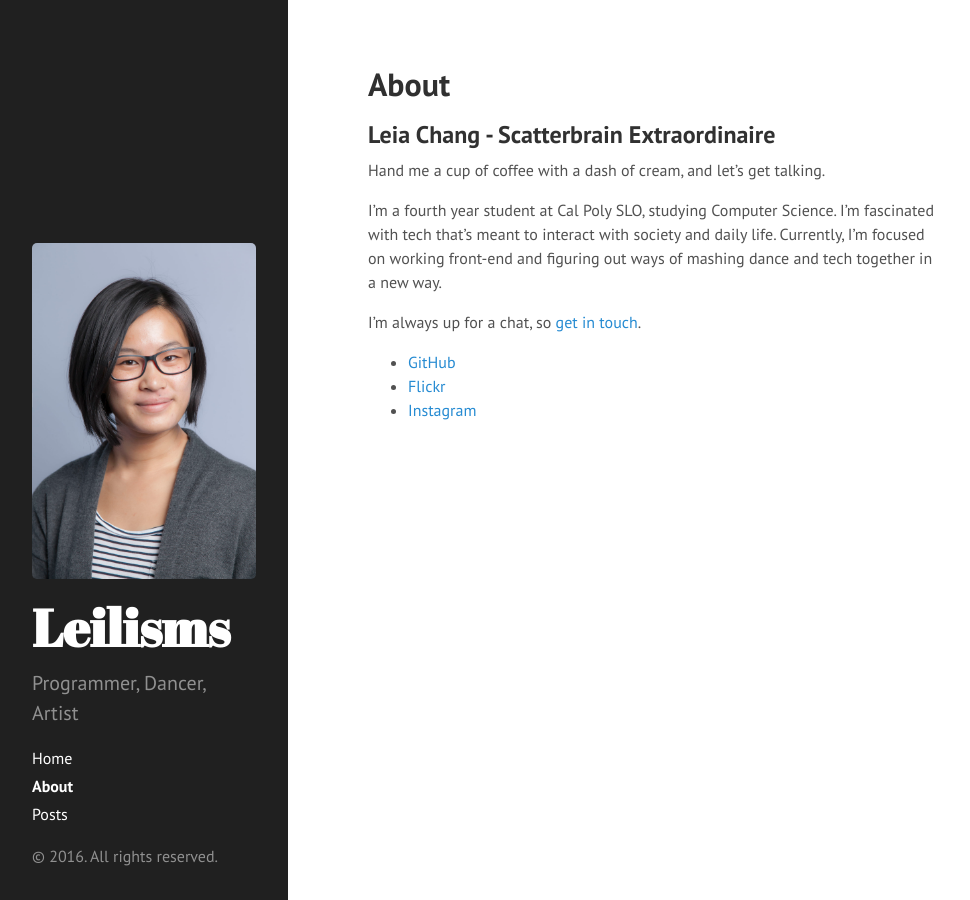
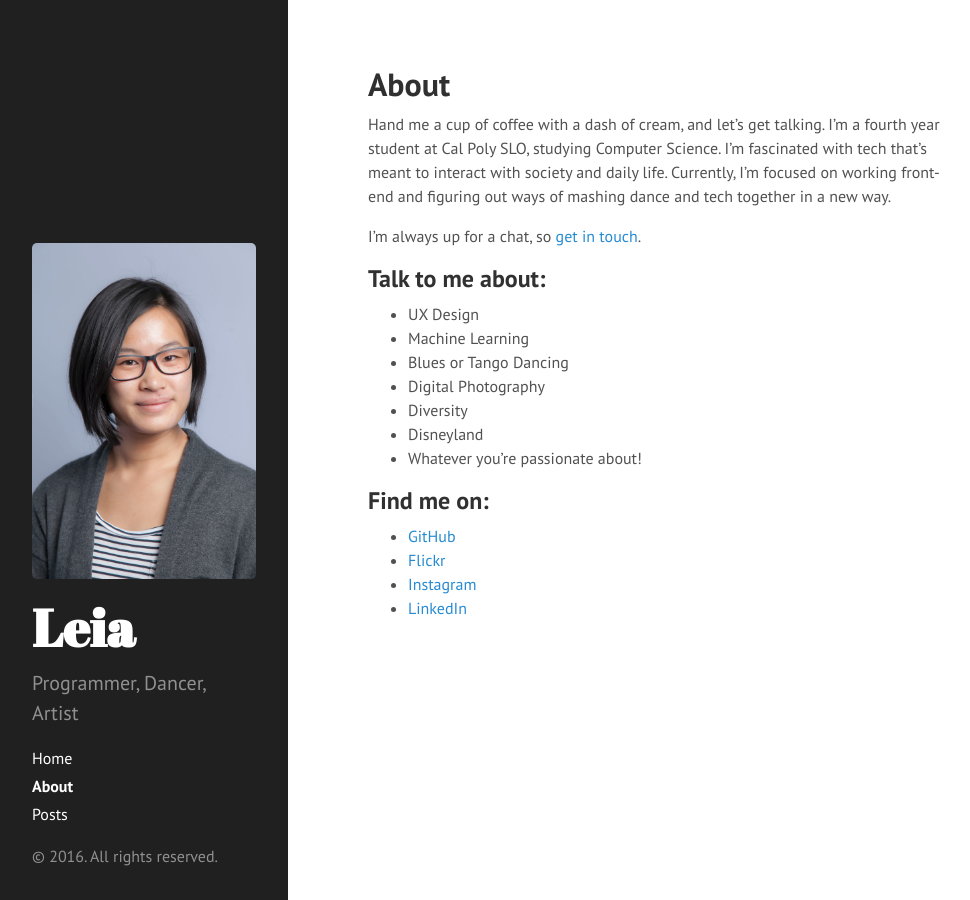
Before and after one commit to leils/leils.github.io, a Jekyll site: the page built from pages/about.md, in a window 1280 px wide. Shown: the whole page, without its empty margins (0-970 px from the left). Built offline with Jekyll 4.4.1, drawn with Linux system fonts in a browser that asks for light colours; Markdown is read by kramdown in place of the engine named in the settings.

Commit message:
Updating About Page

```diff
--- a/_config.yml
+++ b/_config.yml
@@ -7,7 +7,7 @@ highlighter:      pygments
 #relative_permalinks: true
 
 # Setup
-title:            Leilisms
+title:            Leia
 tagline:          'BOOMSHAKALAKA'
 description:      'Programmer, Dancer, Artist'
 url:              leils.github.io
--- a/pages/about.md
+++ b/pages/about.md
@@ -2,15 +2,21 @@
 layout: page
 title: About
 ---
-
-##Leia Chang - Scatterbrain Extraordinaire
-
-Hand me a cup of coffee with a dash of cream, and let's get talking.
-
-I'm a fourth year student at Cal Poly SLO, studying Computer Science. I'm fascinated with tech that's meant to interact with society and daily life. Currently, I'm focused on working front-end and figuring out ways of mashing dance and tech together in a new way.
+Hand me a cup of coffee with a dash of cream, and let's get talking. I'm a fourth year student at Cal Poly SLO, studying Computer Science. I'm fascinated with tech that's meant to interact with society and daily life. Currently, I'm focused on working front-end and figuring out ways of mashing dance and tech together in a new way.
 
 I'm always up for a chat, so [get in touch](mailto:e.leiachang@gmail.com).
 
+##Talk to me about:
+- UX Design
+- Machine Learning
+- Blues or Tango Dancing
+- Digital Photography
+- Diversity
+- Disneyland
+- Whatever you're passionate about!
+
+##Find me on:
 - [GitHub](https://github.com/leils)
 - [Flickr](https://www.flickr.com/photos/photogrisms/)
 - [Instagram](https://www.instagram.com/leilisms/)
+- [LinkedIn](https://www.linkedin.com/in/leia-chang)
```
